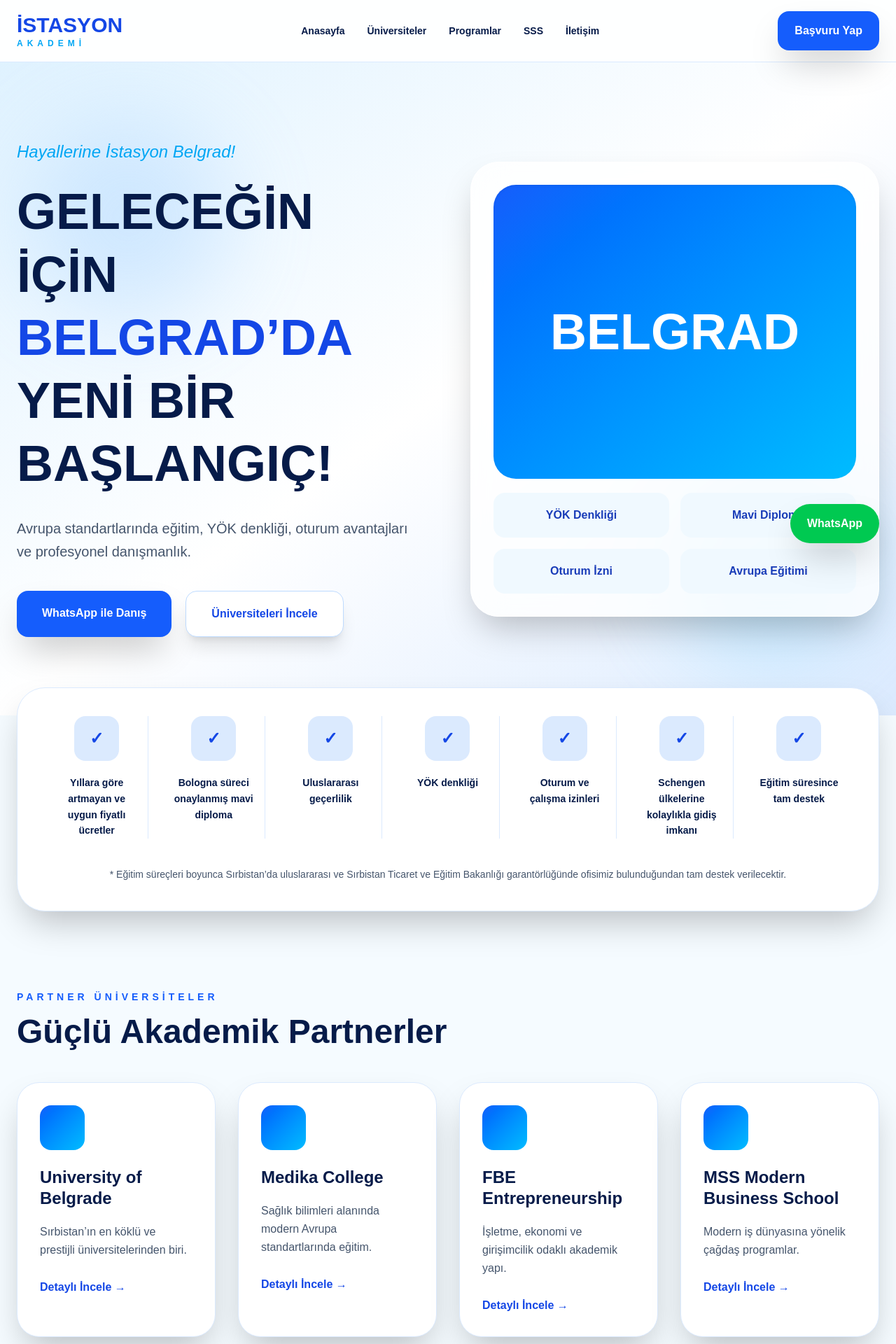
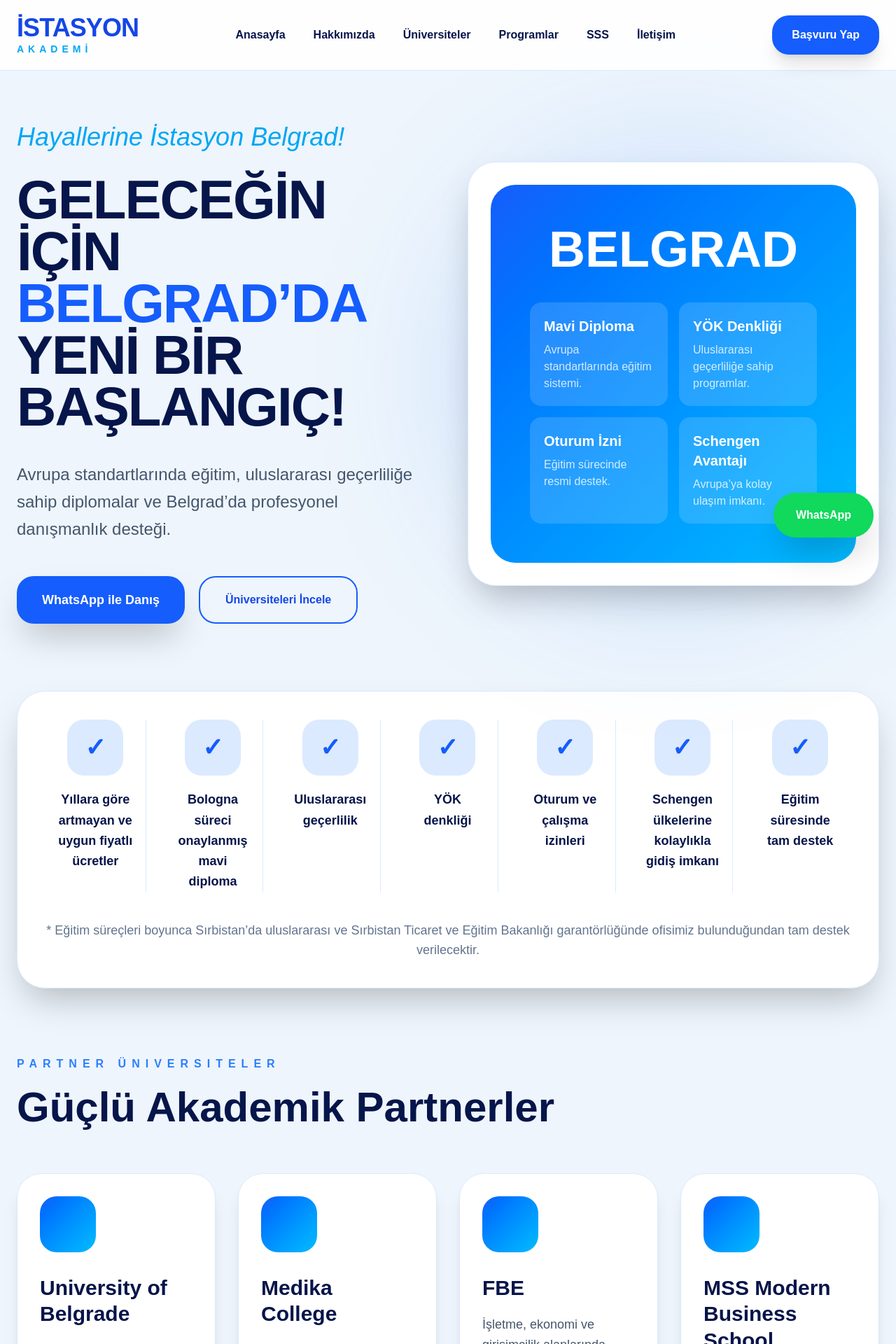
Before and after one commit to aykutkaryeditepe-spec/education-site, a Next.js app: page / in a window 1280 px wide. Shown: the top 1920 px of the page at 70% size. Built offline with nearby package versions, Linux system fonts and the light colour scheme.

Commit message:
final premium design

```diff
--- a/app/page.tsx
+++ b/app/page.tsx
@@ -1,358 +1,383 @@
-const phone = "381631673885";
+export default function HomePage() {
+  const universities = [
+    {
+      name: "University of Belgrade",
+      desc: "Sırbistan’ın en köklü ve prestijli devlet üniversitelerinden biri.",
+    },
+    {
+      name: "Medika College",
+      desc: "Sağlık bilimleri ve uygulamalı eğitim alanında modern yaklaşım.",
+    },
+    {
+      name: "FBE",
+      desc: "İşletme, ekonomi ve girişimcilik alanlarında güçlü akademik yapı.",
+    },
+    {
+      name: "MSS Modern Business School",
+      desc: "Modern iş dünyasına yönelik uygulamalı eğitim programları.",
+    },
+  ];
 
-const whatsappMessage =
-  "Merhaba, Belgrad'da eğitim hakkında bilgi almak istiyorum.";
-
-const benefits = [
+  const features = [
     "Yıllara göre artmayan ve uygun fiyatlı ücretler",
     "Bologna süreci onaylanmış mavi diploma",
     "Uluslararası geçerlilik",
     "YÖK denkliği",
     "Oturum ve çalışma izinleri",
     "Schengen ülkelerine kolaylıkla gidiş imkanı",
-  "Eğitim süresince tam destek",
+    "Eğitim süresinde tam destek",
   ];
 
-const universities = [
+  const programs = [
+    "Lisans Programları",
+    "Yüksek Lisans Programları",
+    "Doktora Programları",
+    "Yaz Okulu",
+  ];
+
+  const faqs = [
     {
-    title: "University of Belgrade",
-    desc: "Sırbistan’ın en köklü ve prestijli üniversitelerinden biri.",
+      q: "Ücretler yıllık artıyor mu?",
+      a: "Program ücretleri yıllık olarak sabitlenmekte olup öğrencilere süreç başında detaylı bilgilendirme yapılmaktadır.",
     },
     {
-    title: "Medika College",
-    desc: "Sağlık bilimleri alanında modern Avrupa standartlarında eğitim.",
+      q: "Eğitim dili nedir?",
+      a: "Programlara göre İngilizce ve Sırpça seçenekleri bulunmaktadır.",
     },
     {
-    title: "FBE Entrepreneurship",
-    desc: "İşletme, ekonomi ve girişimcilik odaklı akademik yapı.",
+      q: "YÖK denkliği mevcut mu?",
+      a: "Belirli üniversite ve programlarda YÖK kriterlerine uygun denklik süreçleri bulunmaktadır.",
     },
     {
-    title: "MSS Modern Business School",
-    desc: "Modern iş dünyasına yönelik çağdaş programlar.",
+      q: "Konaklama desteği sağlanıyor mu?",
+      a: "Belgrad’da konaklama, oturum ve öğrenci yaşamı konusunda danışmanlık sağlanmaktadır.",
     },
   ];
 
-export default function Home() {
   return (
-    <main className="bg-[#f5fbff] text-[#061b49] overflow-hidden">
-
-      <header className="sticky top-0 z-50 bg-white/90 backdrop-blur-xl border-b border-blue-100">
-        <div className="max-w-7xl mx-auto px-6 py-4 flex items-center justify-between">
-
+    <main className="bg-[#eef5fc] text-[#06154a] overflow-hidden">
+      {/* NAVBAR */}
+      <header className="fixed top-0 left-0 w-full z-50 bg-white/90 backdrop-blur-xl border-b border-blue-100">
+        <div className="max-w-7xl mx-auto px-6 py-5 flex items-center justify-between">
           <div>
-            <h1 className="text-3xl font-black text-blue-700">
+            <h1 className="text-4xl font-black tracking-tight text-blue-700">
               İSTASYON
             </h1>
-            <p className="text-xs tracking-[6px] text-sky-500 font-bold">
+            <p className="text-sm tracking-[6px] text-sky-500 font-semibold">
               AKADEMİ
             </p>
           </div>
 
-          <nav className="hidden lg:flex gap-8 font-bold text-sm">
+          <nav className="hidden lg:flex items-center gap-10 font-semibold">
             <a href="#">Anasayfa</a>
-            <a href="#universiteler">Üniversiteler</a>
-            <a href="#programlar">Programlar</a>
-            <a href="#sss">SSS</a>
-            <a href="#iletisim">İletişim</a>
+            <a href="#">Hakkımızda</a>
+            <a href="#">Üniversiteler</a>
+            <a href="#">Programlar</a>
+            <a href="#">SSS</a>
+            <a href="#">İletişim</a>
           </nav>
 
           <a
-            href={`https://wa.me/${phone}?text=${encodeURIComponent(
-              whatsappMessage
-            )}`}
-            className="bg-blue-600 hover:bg-blue-700 transition text-white px-6 py-4 rounded-2xl font-black shadow-2xl"
+            href="https://wa.me/381631673885"
+            target="_blank"
+            className="bg-blue-600 hover:bg-blue-700 transition text-white px-7 py-4 rounded-3xl font-bold shadow-xl"
           >
             Başvuru Yap
           </a>
         </div>
       </header>
 
-      <section className="relative bg-gradient-to-br from-sky-100 via-white to-blue-100">
-
-        <div className="absolute inset-0 opacity-30">
-          <div className="absolute top-20 left-10 w-72 h-72 bg-blue-300 rounded-full blur-3xl"></div>
-          <div className="absolute bottom-20 right-10 w-72 h-72 bg-sky-300 rounded-full blur-3xl"></div>
-        </div>
-
-        <div className="relative max-w-7xl mx-auto px-6 py-28 grid lg:grid-cols-2 gap-16 items-center">
-
+      {/* HERO */}
+      <section className="pt-44 pb-24">
+        <div className="max-w-7xl mx-auto px-6 grid lg:grid-cols-2 gap-14 items-center">
           <div>
-            <p className="text-2xl italic text-sky-500 mb-6">
+            <p className="text-sky-500 italic text-4xl mb-8">
               Hayallerine İstasyon Belgrad!
             </p>
 
-            <h2 className="text-6xl lg:text-7xl leading-tight font-black">
-              GELECEĞİN İÇİN
-              <span className="block text-blue-700">
-                BELGRAD’DA
-              </span>
-              YENİ BİR BAŞLANGIÇ!
+            <h2 className="text-[78px] leading-[0.95] font-black tracking-tight">
+              GELECEĞİN
+              <br />
+              İÇİN
+              <br />
+              <span className="text-blue-600">BELGRAD’DA</span>
+              <br />
+              YENİ BİR
+              <br />
+              BAŞLANGIÇ!
             </h2>
 
-            <p className="mt-8 text-xl text-slate-600 leading-relaxed max-w-xl">
-              Avrupa standartlarında eğitim, YÖK denkliği,
-              oturum avantajları ve profesyonel danışmanlık.
+            <p className="mt-10 text-2xl text-slate-600 leading-relaxed max-w-xl">
+              Avrupa standartlarında eğitim, uluslararası geçerliliğe sahip
+              diplomalar ve Belgrad’da profesyonel danışmanlık desteği.
             </p>
 
-            <div className="flex flex-wrap gap-5 mt-10">
+            <div className="mt-12 flex flex-wrap gap-5">
               <a
-                href={`https://wa.me/${phone}?text=${encodeURIComponent(
-                  whatsappMessage
-                )}`}
-                className="bg-blue-600 hover:bg-blue-700 transition text-white px-9 py-5 rounded-2xl font-black shadow-2xl"
+                href="https://wa.me/381631673885"
+                target="_blank"
+                className="bg-blue-600 hover:bg-blue-700 transition text-white px-9 py-5 rounded-3xl font-bold text-lg shadow-2xl"
               >
                 WhatsApp ile Danış
               </a>
 
-              <a
-                href="#universiteler"
-                className="bg-white border border-blue-200 hover:border-blue-400 transition text-blue-700 px-9 py-5 rounded-2xl font-black shadow-xl"
-              >
+              <button className="border-2 border-blue-600 text-blue-700 px-9 py-5 rounded-3xl font-bold hover:bg-blue-50 transition">
                 Üniversiteleri İncele
-              </a>
+              </button>
             </div>
           </div>
 
-          <div className="bg-white/80 backdrop-blur-xl border border-white rounded-[40px] p-8 shadow-2xl">
+          {/* HERO CARD */}
+          <div className="relative">
+            <div className="absolute inset-0 bg-blue-500 blur-[120px] opacity-20 rounded-full" />
 
-            <div className="h-[420px] rounded-[32px] bg-gradient-to-br from-blue-600 to-sky-400 flex items-center justify-center text-white text-7xl font-black shadow-inner">
-              BELGRAD
+            <div className="relative bg-white rounded-[40px] p-8 shadow-2xl border border-blue-100">
+              <div className="bg-gradient-to-br from-blue-600 to-sky-400 rounded-[35px] p-14 text-center text-white">
+                <div className="text-7xl font-black">BELGRAD</div>
+
+                <div className="mt-10 grid grid-cols-2 gap-4 text-left">
+                  <div className="bg-white/15 backdrop-blur-xl rounded-2xl p-5">
+                    <h4 className="font-bold text-xl">Mavi Diploma</h4>
+                    <p className="text-white/80 mt-2">
+                      Avrupa standartlarında eğitim sistemi.
+                    </p>
                   </div>
 
-            <div className="grid grid-cols-2 gap-4 mt-5">
-              <Mini title="YÖK Denkliği" />
-              <Mini title="Mavi Diploma" />
-              <Mini title="Oturum İzni" />
-              <Mini title="Avrupa Eğitimi" />
+                  <div className="bg-white/15 backdrop-blur-xl rounded-2xl p-5">
+                    <h4 className="font-bold text-xl">YÖK Denkliği</h4>
+                    <p className="text-white/80 mt-2">
+                      Uluslararası geçerliliğe sahip programlar.
+                    </p>
+                  </div>
+
+                  <div className="bg-white/15 backdrop-blur-xl rounded-2xl p-5">
+                    <h4 className="font-bold text-xl">Oturum İzni</h4>
+                    <p className="text-white/80 mt-2">
+                      Eğitim sürecinde resmi destek.
+                    </p>
+                  </div>
+
+                  <div className="bg-white/15 backdrop-blur-xl rounded-2xl p-5">
+                    <h4 className="font-bold text-xl">Schengen Avantajı</h4>
+                    <p className="text-white/80 mt-2">
+                      Avrupa’ya kolay ulaşım imkanı.
+                    </p>
+                  </div>
+                </div>
+              </div>
             </div>
           </div>
         </div>
       </section>
 
-      <section className="max-w-7xl mx-auto px-6 -mt-10 relative z-20">
+      {/* FEATURES */}
+      <section className="pb-24">
+        <div className="max-w-7xl mx-auto px-6">
           <div className="bg-white rounded-[40px] shadow-2xl border border-blue-100 p-10">
-
-          <div className="grid md:grid-cols-2 lg:grid-cols-7 gap-5">
-
-            {benefits.map((item) => (
+            <div className="grid lg:grid-cols-7 gap-6">
+              {features.map((item, i) => (
                 <div
-                key={item}
-                className="text-center border-r border-blue-100 last:border-r-0 px-4"
+                  key={i}
+                  className="text-center border-r last:border-none border-blue-100 px-4"
                 >
-                <div className="w-16 h-16 rounded-2xl bg-blue-100 text-blue-700 mx-auto mb-5 flex items-center justify-center text-2xl font-black">
+                  <div className="w-20 h-20 rounded-3xl bg-blue-100 mx-auto flex items-center justify-center text-4xl text-blue-600 font-black">
                     ✓
                   </div>
 
-                <p className="font-black text-sm leading-relaxed">
+                  <p className="mt-5 font-bold text-lg leading-relaxed">
                     {item}
                   </p>
                 </div>
               ))}
             </div>
 
-          <p className="text-center text-sm text-slate-600 mt-10 leading-relaxed">
-            * Eğitim süreçleri boyunca Sırbistan’da uluslararası ve
-            Sırbistan Ticaret ve Eğitim Bakanlığı garantörlüğünde
-            ofisimiz bulunduğundan tam destek verilecektir.
+            <p className="mt-10 text-center text-slate-500 text-lg">
+              * Eğitim süreçleri boyunca Sırbistan’da uluslararası ve Sırbistan
+              Ticaret ve Eğitim Bakanlığı garantörlüğünde ofisimiz
+              bulunduğundan tam destek verilecektir.
             </p>
+          </div>
         </div>
       </section>
 
-      <section
-        id="universiteler"
-        className="max-w-7xl mx-auto px-6 py-28"
-      >
-        <p className="text-blue-600 font-black tracking-[5px] text-sm">
-          PARTNER ÜNİVERSİTELER
+      {/* UNIVERSITIES */}
+      <section className="pb-28">
+        <div className="max-w-7xl mx-auto px-6">
+          <p className="uppercase tracking-[8px] text-blue-500 font-bold">
+            Partner Üniversiteler
           </p>
 
-        <h3 className="text-5xl font-black mt-4 mb-12">
+          <h3 className="text-6xl font-black mt-5">
             Güçlü Akademik Partnerler
           </h3>
 
-        <div className="grid md:grid-cols-2 lg:grid-cols-4 gap-8">
+          <div className="grid lg:grid-cols-4 gap-8 mt-16">
+            {universities.map((uni, i) => (
+              <div
+                key={i}
+                className="bg-white rounded-[35px] p-8 shadow-xl border border-blue-100 hover:-translate-y-2 transition"
+              >
+                <div className="w-20 h-20 rounded-3xl bg-gradient-to-br from-blue-600 to-sky-400 mb-8" />
 
-          {universities.map((u) => (
-            <div
-              key={u.title}
-              className="bg-white rounded-[32px] p-8 shadow-2xl border border-blue-100 hover:-translate-y-3 transition duration-300"
-            >
-              <div className="w-16 h-16 rounded-2xl bg-gradient-to-br from-blue-600 to-sky-400 mb-6"></div>
-
-              <h4 className="text-2xl font-black leading-tight">
-                {u.title}
+                <h4 className="text-3xl font-black leading-tight">
+                  {uni.name}
                 </h4>
 
-              <p className="mt-5 text-slate-600 leading-relaxed">
-                {u.desc}
+                <p className="text-slate-600 mt-5 leading-relaxed text-lg">
+                  {uni.desc}
                 </p>
 
-              <button className="mt-7 text-blue-700 font-black">
+                <button className="mt-8 text-blue-600 font-bold text-lg">
                   Detaylı İncele →
                 </button>
               </div>
             ))}
           </div>
+        </div>
       </section>
 
-      <section
-        id="programlar"
-        className="bg-white py-28"
+      {/* PROGRAMS */}
+      <section className="pb-28">
+        <div className="max-w-7xl mx-auto px-6">
+          <div className="grid lg:grid-cols-4 gap-8">
+            {programs.map((program, i) => (
+              <div
+                key={i}
+                className="bg-gradient-to-br from-blue-600 to-sky-400 rounded-[40px] p-10 text-white shadow-2xl hover:scale-[1.02] transition"
               >
-        <div className="max-w-7xl mx-auto px-6">
+                <div className="w-20 h-20 bg-white/15 rounded-3xl mb-10" />
 
-          <p className="text-blue-600 font-black tracking-[5px] text-sm">
-            PROGRAMLAR
-          </p>
-
-          <h3 className="text-5xl font-black mt-4 mb-12">
-            Eğitim Programlarımız
+                <h3 className="text-5xl font-black leading-tight">
+                  {program}
                 </h3>
 
-          <div className="grid md:grid-cols-2 lg:grid-cols-4 gap-8">
-            <Program title="Lisans Programları" />
-            <Program title="Yüksek Lisans Programları" />
-            <Program title="Doktora Programları" />
-            <Program title="Yaz Okulu" />
+                <p className="mt-8 text-white/90 text-xl leading-relaxed">
+                  Avrupa standartlarında eğitim programları ve profesyonel süreç
+                  yönetimi.
+                </p>
+              </div>
+            ))}
           </div>
         </div>
       </section>
 
-      <section
-        id="sss"
-        className="max-w-5xl mx-auto px-6 py-28"
-      >
-        <p className="text-center text-blue-600 font-black tracking-[5px] text-sm">
-          SIKÇA SORULAN SORULAR
+      {/* FAQ */}
+      <section className="pb-28">
+        <div className="max-w-5xl mx-auto px-6">
+          <p className="uppercase tracking-[8px] text-blue-500 font-bold text-center">
+            Sıkça Sorulan Sorular
           </p>
 
-        <h3 className="text-center text-5xl font-black mt-4 mb-12">
+          <h3 className="text-6xl font-black mt-5 text-center">
             Merak Edilenler
           </h3>
 
-        {[
-          "YÖK denkliği mevcut mu?",
-          "Oturum izni alınabiliyor mu?",
-          "Başvuru için hangi belgeler gerekli?",
-          "Ücretler yıllık artıyor mu?",
-          "Eğitim dili nedir?",
-        ].map((item) => (
+          <div className="mt-14 space-y-6">
+            {faqs.map((faq, i) => (
               <details
-            key={item}
-            className="bg-white rounded-3xl p-6 mb-5 shadow-xl border border-blue-100"
+                key={i}
+                className="bg-white rounded-[30px] p-8 shadow-xl border border-blue-100"
               >
-            <summary className="cursor-pointer font-black text-lg">
-              {item}
+                <summary className="cursor-pointer text-2xl font-black">
+                  {faq.q}
                 </summary>
 
-            <p className="mt-5 text-slate-600 leading-relaxed">
-              Öğrencinin tercih ettiği üniversite ve programa göre
-              süreç değişiklik gösterebilir. Detaylı bilgi için
-              danışmanlık ekibimizle iletişime geçebilirsiniz.
+                <p className="mt-6 text-slate-600 text-lg leading-relaxed">
+                  {faq.a}
                 </p>
               </details>
             ))}
+          </div>
+        </div>
       </section>
 
-      <footer
-        id="iletisim"
-        className="bg-[#031744] text-white pt-20 pb-10"
-      >
-        <div className="max-w-7xl mx-auto px-6 grid lg:grid-cols-4 gap-12">
-
-          <div>
-            <h3 className="text-3xl font-black">
-              İSTASYON AKADEMİ
+      {/* CTA */}
+      <section className="pb-28">
+        <div className="max-w-7xl mx-auto px-6">
+          <div className="rounded-[45px] bg-gradient-to-r from-blue-700 to-sky-500 p-16 text-white text-center shadow-2xl">
+            <h3 className="text-6xl font-black leading-tight">
+              Geleceğini Bugün Planla
             </h3>
 
-            <p className="mt-5 text-blue-100 leading-relaxed">
+            <p className="mt-8 text-2xl text-white/90 max-w-3xl mx-auto leading-relaxed">
+              Belgrad’da üniversite eğitimi, oturum süreci ve başvuru
+              danışmanlığı için hemen bizimle iletişime geç.
+            </p>
+
+            <a
+              href="https://wa.me/381631673885"
+              target="_blank"
+              className="inline-block mt-10 bg-white text-blue-700 px-10 py-5 rounded-3xl font-black text-xl shadow-2xl"
+            >
+              WhatsApp Üzerinden Başvur
+            </a>
+          </div>
+        </div>
+      </section>
+
+      {/* FOOTER */}
+      <footer className="bg-[#02154d] text-white py-20">
+        <div className="max-w-7xl mx-auto px-6 grid lg:grid-cols-4 gap-14">
+          <div>
+            <h3 className="text-5xl font-black">İSTASYON AKADEMİ</h3>
+
+            <p className="mt-8 text-white/80 text-xl leading-relaxed">
               Belgrad’da Avrupa standartlarında eğitim danışmanlığı.
             </p>
           </div>
 
           <div>
-            <h4 className="font-black mb-5">
-              Programlar
-            </h4>
+            <h4 className="font-black text-2xl mb-8">Programlar</h4>
 
-            <div className="space-y-3 text-blue-100">
-              <p>Lisans</p>
-              <p>Yüksek Lisans</p>
-              <p>Doktora</p>
-              <p>Yaz Okulu</p>
-            </div>
+            <ul className="space-y-5 text-white/80 text-lg">
+              <li>Lisans</li>
+              <li>Yüksek Lisans</li>
+              <li>Doktora</li>
+              <li>Yaz Okulu</li>
+            </ul>
           </div>
 
           <div>
-            <h4 className="font-black mb-5">
-              Yasal
-            </h4>
+            <h4 className="font-black text-2xl mb-8">Yasal</h4>
 
-            <div className="space-y-3 text-blue-100">
-              <p>KVKK</p>
-              <p>Gizlilik Politikası</p>
-              <p>Çerez Politikası</p>
-              <p>Kullanım Koşulları</p>
-            </div>
+            <ul className="space-y-5 text-white/80 text-lg">
+              <li>KVKK</li>
+              <li>Gizlilik Politikası</li>
+              <li>Çerez Politikası</li>
+              <li>Kullanım Koşulları</li>
+            </ul>
           </div>
 
           <div>
-            <h4 className="font-black mb-5">
-              İletişim
-            </h4>
+            <h4 className="font-black text-2xl mb-8">İletişim</h4>
 
-            <p className="text-2xl font-black">
+            <div className="text-5xl font-black">
               +381 63 1673885
-            </p>
+            </div>
 
             <a
-              href={`https://wa.me/${phone}?text=${encodeURIComponent(
-                whatsappMessage
-              )}`}
-              className="inline-block mt-6 bg-green-500 hover:bg-green-600 transition px-8 py-4 rounded-2xl font-black"
+              href="https://wa.me/381631673885"
+              target="_blank"
+              className="inline-block mt-8 bg-[#10d95c] text-white px-8 py-5 rounded-3xl font-black text-xl"
             >
               WhatsApp Yaz
             </a>
           </div>
         </div>
 
-        <div className="max-w-7xl mx-auto px-6 border-t border-white/10 mt-12 pt-8 text-blue-100 text-sm">
+        <div className="max-w-7xl mx-auto px-6 mt-16 border-t border-white/10 pt-10 text-white/50">
           © 2026 İstasyon Akademi. Tüm hakları saklıdır.
         </div>
       </footer>
 
+      {/* FLOATING WHATSAPP */}
       <a
-        href={`https://wa.me/${phone}?text=${encodeURIComponent(
-          whatsappMessage
-        )}`}
-        className="fixed bottom-6 right-6 z-50 bg-green-500 hover:bg-green-600 transition text-white px-6 py-4 rounded-full shadow-2xl font-black"
+        href="https://wa.me/381631673885"
+        target="_blank"
+        className="fixed bottom-8 right-8 bg-[#10d95c] text-white px-8 py-5 rounded-full font-black shadow-2xl z-50"
       >
         WhatsApp
       </a>
     </main>
   );
 }
-
-function Mini({ title }: { title: string }) {
-  return (
-    <div className="bg-sky-50 rounded-2xl p-5 text-center font-black text-blue-800">
-      {title}
-    </div>
-  );
-}
-
-function Program({ title }: { title: string }) {
-  return (
-    <div className="bg-gradient-to-br from-blue-600 to-sky-400 text-white rounded-[32px] p-8 shadow-2xl hover:-translate-y-3 transition">
-      <div className="w-16 h-16 rounded-2xl bg-white/20 mb-6"></div>
-
-      <h4 className="text-3xl font-black leading-tight">
-        {title}
-      </h4>
-
-      <p className="mt-5 text-white/90 leading-relaxed">
-        Avrupa standartlarında eğitim programları ve profesyonel süreç yönetimi.
-      </p>
-    </div>
-  );
-}
```
Lines whose indentation alone changed are shown as unchanged.
